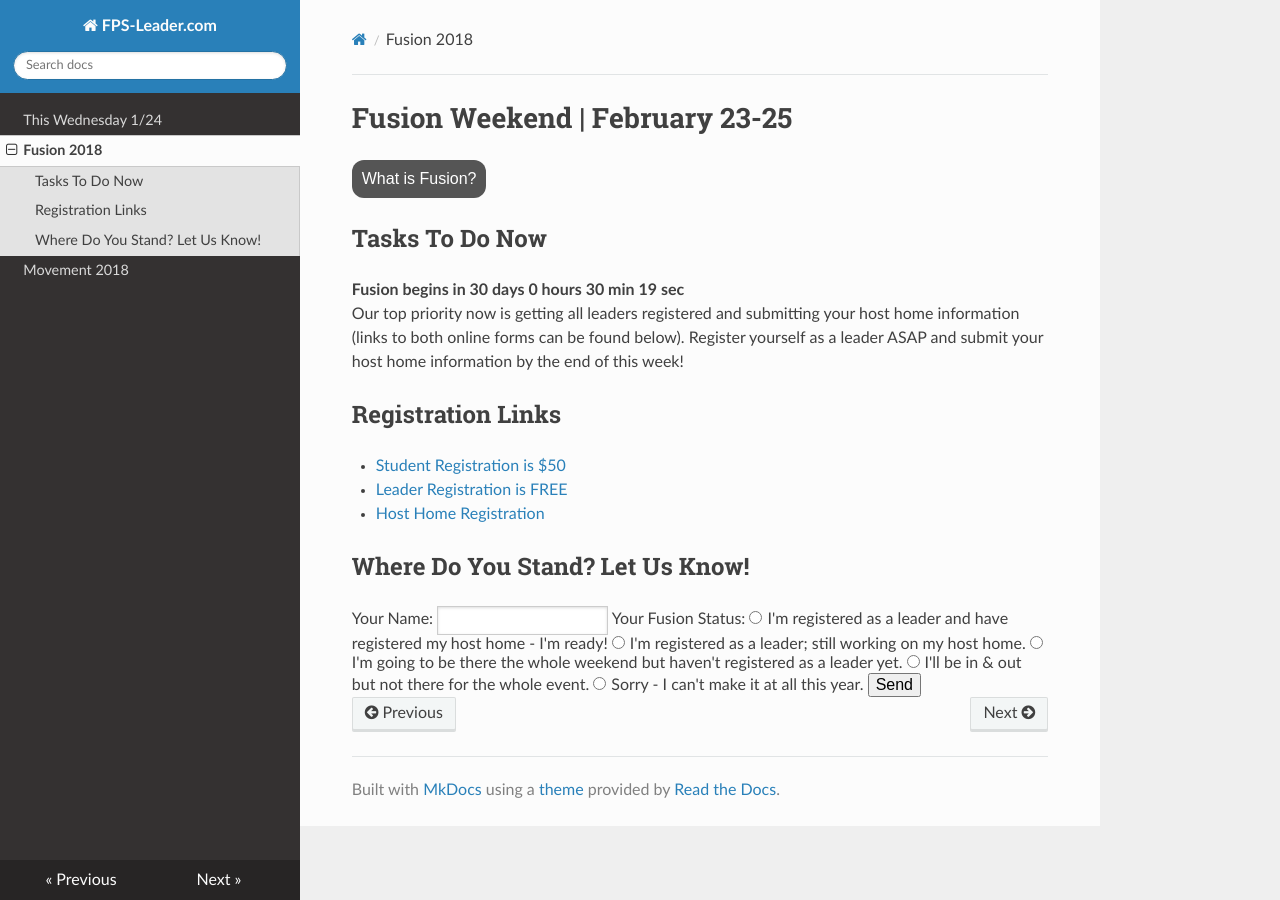
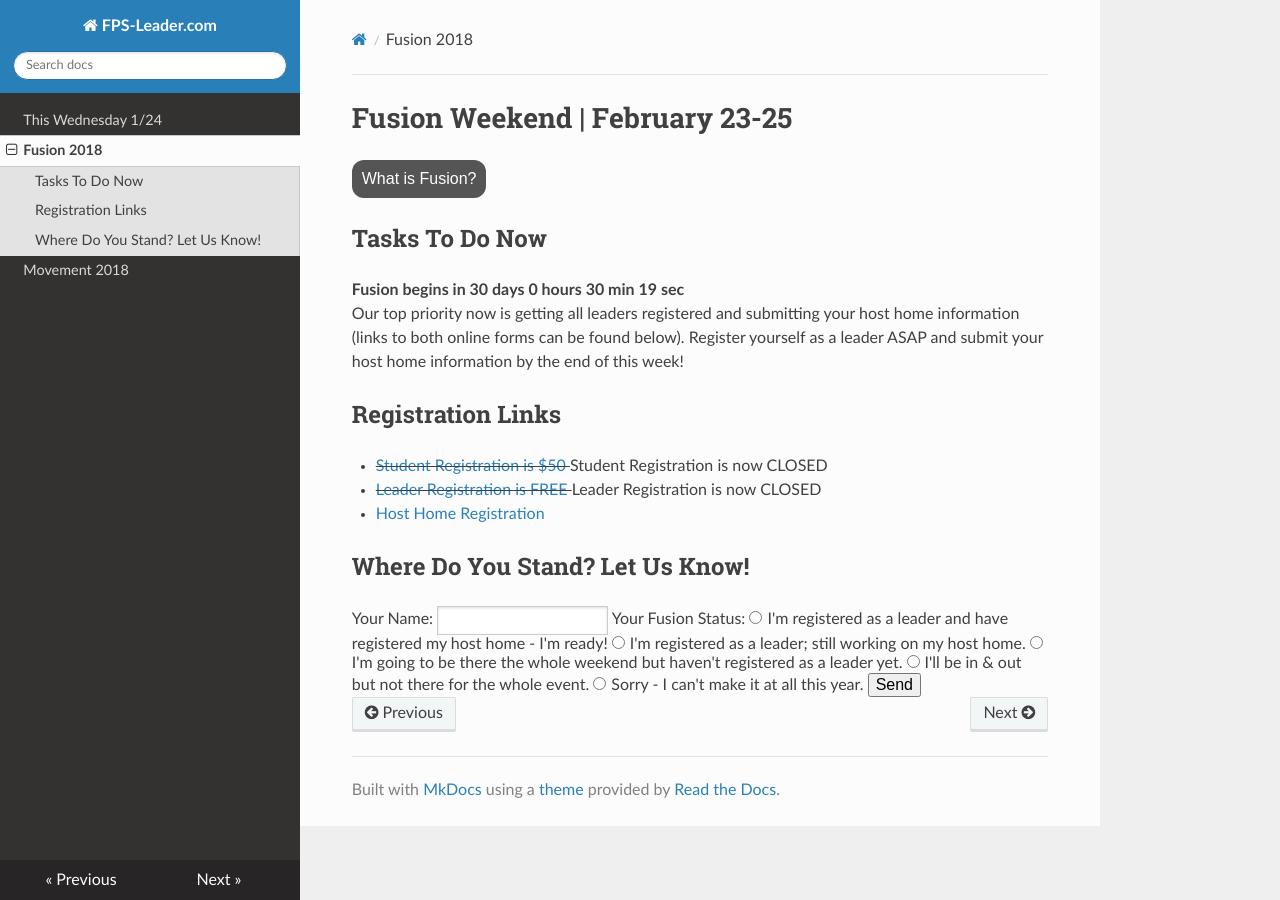
Before and after one commit to GJasonAnderson/fps-leader, an MkDocs documentation site: the page built from docs/fusion.md, in a window 1280 px wide. Built offline with MkDocs 1.6.1, drawn with Linux system fonts in a browser that asks for light colours; nearby versions of some CDN libraries; old or Windows-style settings are respelled for this version of MkDocs.

Commit message:
Edit fusion.md to reflect registration closures

```diff
--- a/docs/fusion.md
+++ b/docs/fusion.md
@@ -9,8 +9,8 @@ Fusion is an overnight weekend retreat that begins on Friday evening and ends on
 Our top priority now is getting all leaders registered and submitting your host home information (links to both online forms can be found below). Register yourself as a leader ASAP and submit your host home information by the end of this week!
 
 ## Registration Links
-- [ Student Registration is $50 ]( https://fpctystn.infellowship.com/Forms/364760 )
-- [ Leader Registration is FREE ]( https://fpctystn.infellowship.com/Forms/364761 )
+- <s>[ Student Registration is $50 ]( https://fpctystn.infellowship.com/Forms/364760 )</s> Student Registration is now CLOSED
+- <s>[ Leader Registration is FREE ]( https://fpctystn.infellowship.com/Forms/364761 )</s> Leader Registration is now CLOSED
 - [ Host Home Registration ]( https://fpstudents.wufoo.com/forms/pel-fusion-host-homes-2018/ )
 
 ## Where Do You Stand? Let Us Know!
```
